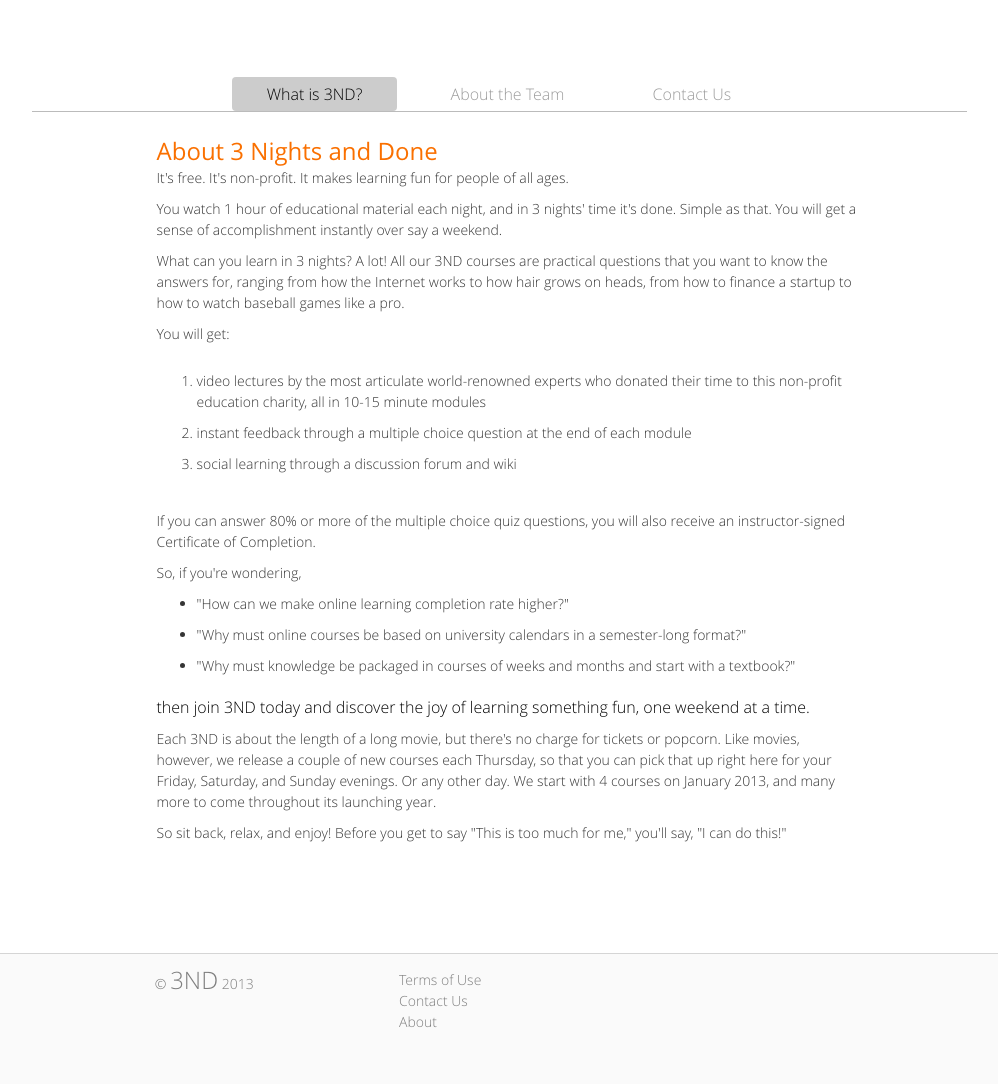
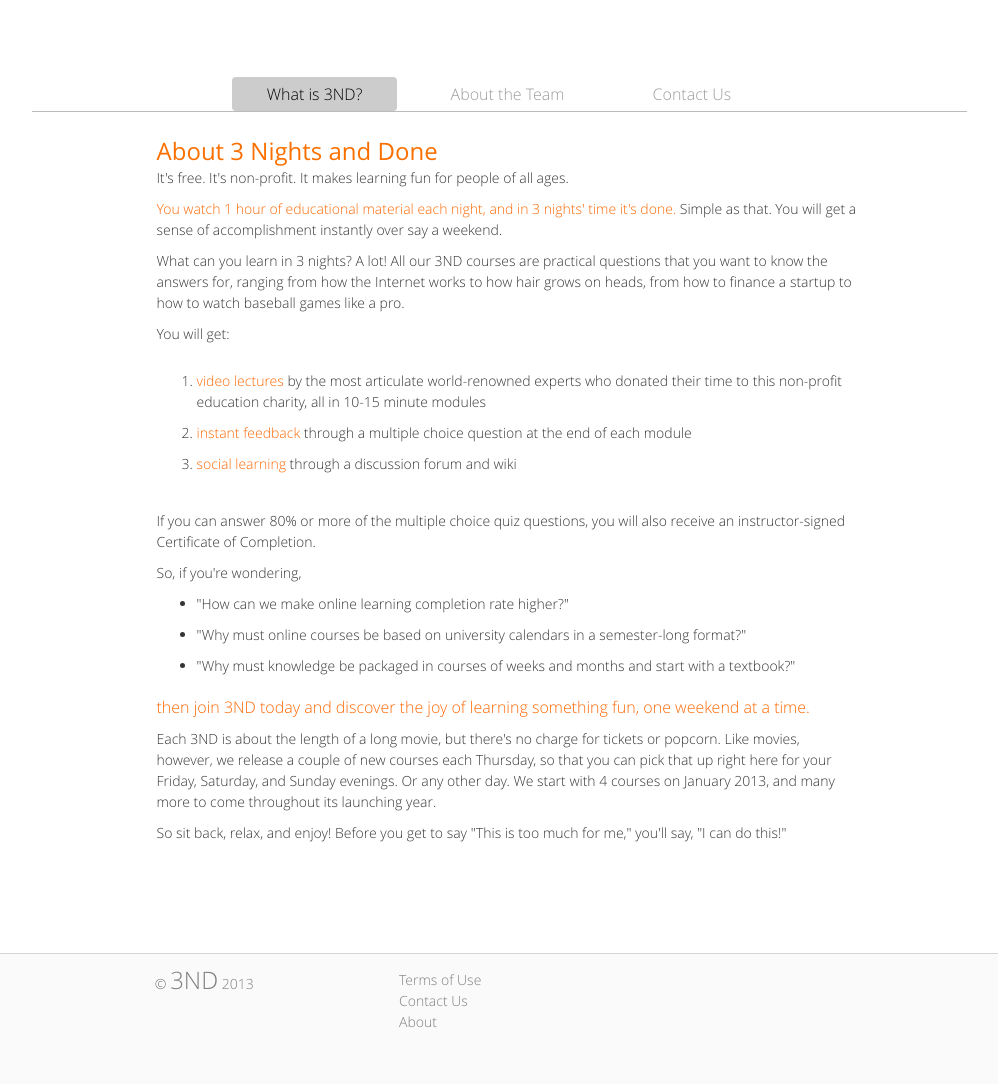
Before and after one commit to mollycode/tnd, a Django app: page /about/ in a window 1280 px wide. Shown: the part 52-1136 px from the top of the page, without its empty margins (141-1139 px from the left). Run offline with Django 3.2, Linux system fonts and the light colour scheme; parts of the project's set-up code (start-up, migrations or seed data) failed here and were passed over; some libraries are stand-ins or nearby versions.

Commit message:
Add orange color to text in about page

```diff
--- a/main/templates/about.html
+++ b/main/templates/about.html
@@ -15,15 +15,15 @@
 
                 <p>It's free. It's non-profit. It makes learning fun for people of all ages.</p>
 
-                <p>You watch 1 hour of educational material each night, and in 3 nights' time it's done. Simple as that. You will get a sense of accomplishment instantly over say a weekend.</p>
+                <p><span style="color: #F60"> You watch 1 hour of educational material each night, and in 3 nights' time it's done.</span> Simple as that. You will get a sense of accomplishment instantly over say a weekend.</p>
 
                 <p>What can you learn in 3 nights? A lot! All our 3ND courses are practical questions that you want to know the answers for, ranging from how the Internet works to how hair grows on heads, from how to finance a startup to how to watch baseball games like a pro.</p>
 
                 <p>You will get:
                     <ol>
-                        <li>video lectures by the most articulate world-renowned experts who donated their time to this non-profit education charity, all in 10-15 minute modules </li>
-                        <li>instant feedback through a multiple choice question at the end of each module</li>
-                        <li>social learning through a discussion forum and wiki</li>
+                        <li><span style="color: #F60">video lectures</span> by the most articulate world-renowned experts who donated their time to this non-profit education charity, all in 10-15 minute modules </li>
+                        <li><span style="color: #F60">instant feedback</span> through a multiple choice question at the end of each module</li>
+                        <li><span style="color: #F60">social learning</span> through a discussion forum and wiki</li>
                     </ol>
                 </p>
 
@@ -35,7 +35,7 @@
                         <li>"Why must online courses be based on university calendars in a semester-long format?"</li>
                         <li>"Why must knowledge be packaged in courses of weeks and months and start with a textbook?" </li>
                     </ul>
-                   then join 3ND today and discover the joy of learning something fun, one weekend at a time.</p>
+                   <span style="color: #F60">then join 3ND today and discover the joy of learning something fun, one weekend at a time.</span></p>
 
                 <p>Each 3ND is about the length of a long movie, but there's no charge for tickets or popcorn. Like movies, however, we release a couple of new courses each Thursday, so that you can pick that up right here for your Friday, Saturday, and Sunday evenings. Or any other day. We start with 4 courses on January 2013, and many more to come throughout its launching year.</p>
 
```
